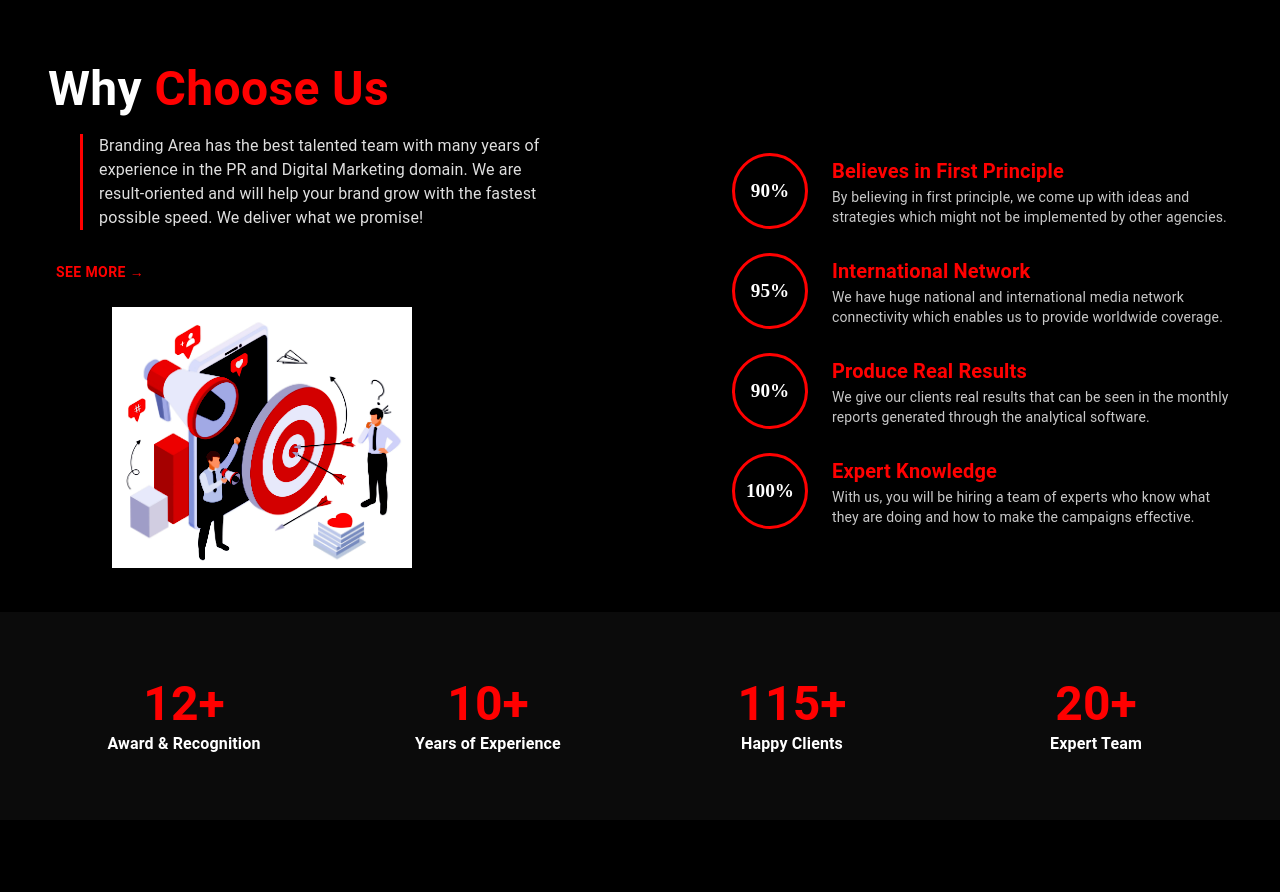
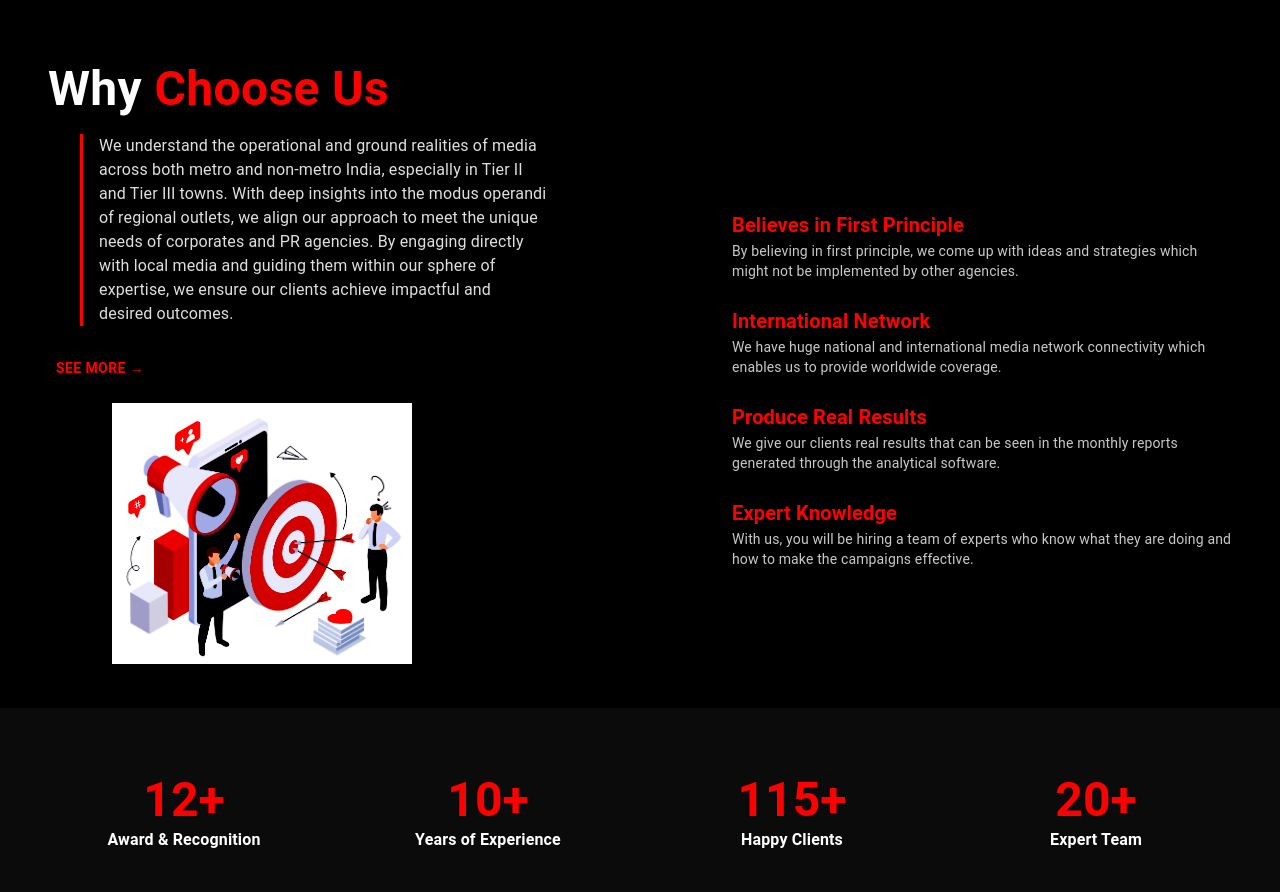
Before and after one commit to NoumanKhan2003/firmusvision, a React (Vite) app in the folder client/: page / in a window 1280 px wide. Shown: the part 4180-5072 px from the top of the page. Built offline with nearby package versions, Linux system fonts and the light colour scheme.

Commit message:
Refactor WhyChooseUsSection for improved readability and update content for clarity

```diff
--- a/client/src/Components/WhyChooseUsSection.jsx
+++ b/client/src/Components/WhyChooseUsSection.jsx
@@ -1,7 +1,7 @@
 import React from "react";
 import { Box, Typography, Button, useMediaQuery } from "@mui/material";
 import { motion } from "framer-motion";
-import WhyChooseUsData from "../Assets/WhyChooseUsData.js"
+import WhyChooseUsData from "../Assets/WhyChooseUsData.js";
 import { useNavigate } from "react-router-dom";
 import prImage from "../Assets/img5.webp";
 
@@ -27,7 +27,7 @@ const WhyChooseUs = () => {
           ml: 0,
         }}
       >
-        Why <span style={{color:"red"}}>Choose Us</span>
+        Why <span style={{ color: "red" }}>Choose Us</span>
       </Typography>
 
       {/* Content Wrapper */}
@@ -42,19 +42,27 @@ const WhyChooseUs = () => {
         {/* Left Section */}
         <Box sx={{ flex: 1, maxWidth: "500px", textAlign: "left" }}>
           <Box
-            sx={{ borderLeft: "3px solid red", paddingLeft: "1rem", ml: 4 ,color:"white"}}
+            sx={{
+              borderLeft: "3px solid red",
+              paddingLeft: "1rem",
+              ml: 4,
+              color: "white",
+            }}
           >
             <Typography variant="body1" color="#dfdfdf">
-              Branding Area has the best talented team with many years of
-              experience in the PR and Digital Marketing domain. We are
-              result-oriented and will help your brand grow with the fastest
-              possible speed. We deliver what we promise!
+              We understand the operational and ground realities of media across
+              both metro and non-metro India, especially in Tier II and Tier III
+              towns. With deep insights into the modus operandi of regional
+              outlets, we align our approach to meet the unique needs of
+              corporates and PR agencies. By engaging directly with local media
+              and guiding them within our sphere of expertise, we ensure our
+              clients achieve impactful and desired outcomes.
             </Typography>
           </Box>
           <Button
             variant="text"
             sx={{ mt: 3, color: "red", fontWeight: "bold" }}
-            onClick={()=>navigate("/about")}
+            onClick={() => navigate("/about")}
           >
             See More →
           </Button>
@@ -62,7 +70,11 @@ const WhyChooseUs = () => {
             <img
               src={prImage}
               alt="Team Illustration"
-              style={{ width: "100%", maxWidth: "300px",mixBlendMode:"hard-light" }}
+              style={{
+                width: "100%",
+                maxWidth: "300px",
+                mixBlendMode: "hard-light",
+              }}
             />
           </Box>
         </Box>
@@ -78,10 +90,10 @@ const WhyChooseUs = () => {
                 display: "flex",
                 alignItems: "center",
                 mb: 3,
-                color:"white"
+                color: "white",
               }}
             >
-              {/* Round Percentage Circle */}
+              {/* Round Percentage Circle
               <Box
                 component={motion.div}
                 whileHover={{ scale: 1.1 }}
@@ -100,7 +112,7 @@ const WhyChooseUs = () => {
                 }}
               >
                 {stat.percentage}
-              </Box>
+              </Box> */}
 
               {/* Text Right */}
               <Box>
```
